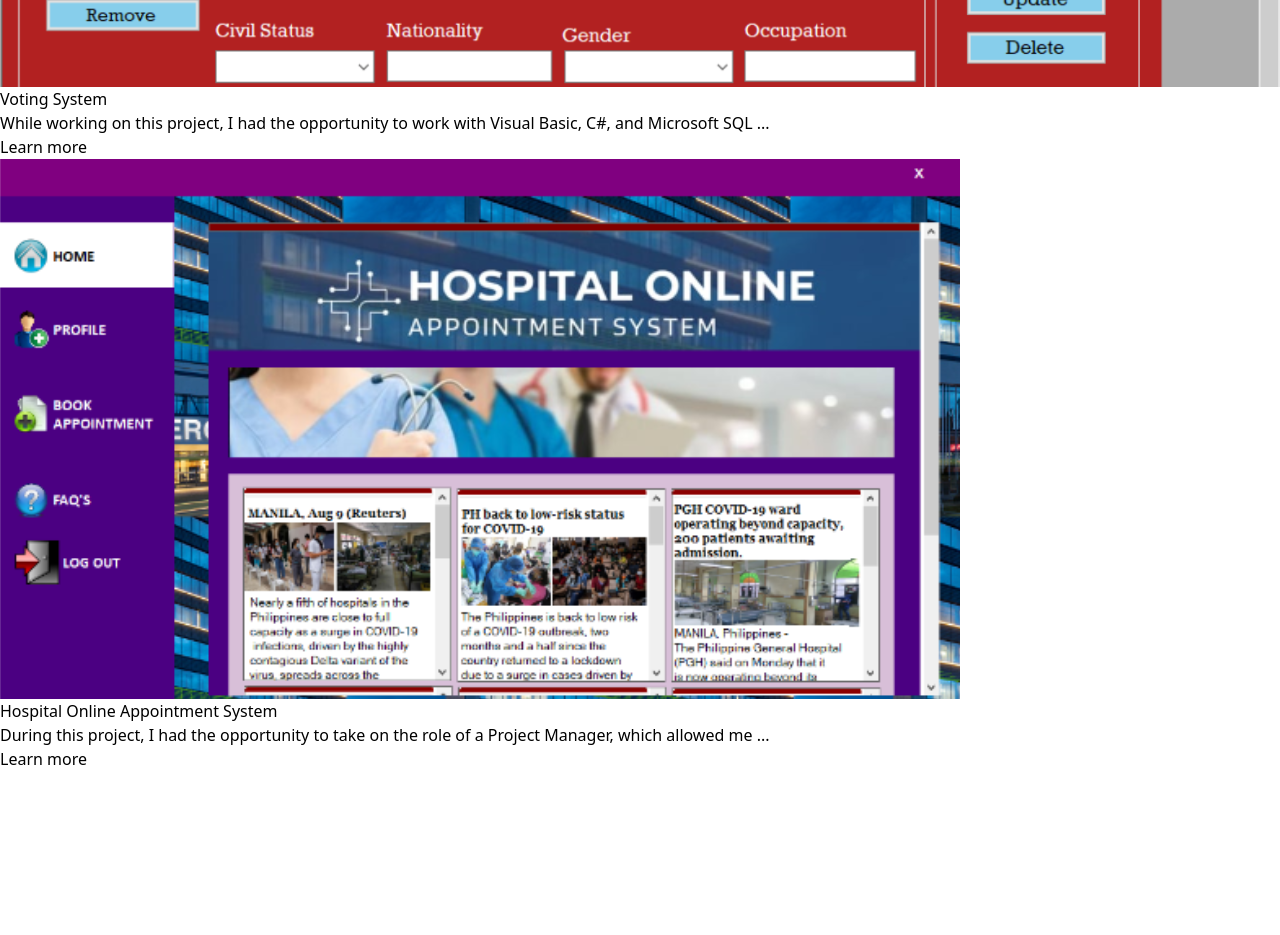
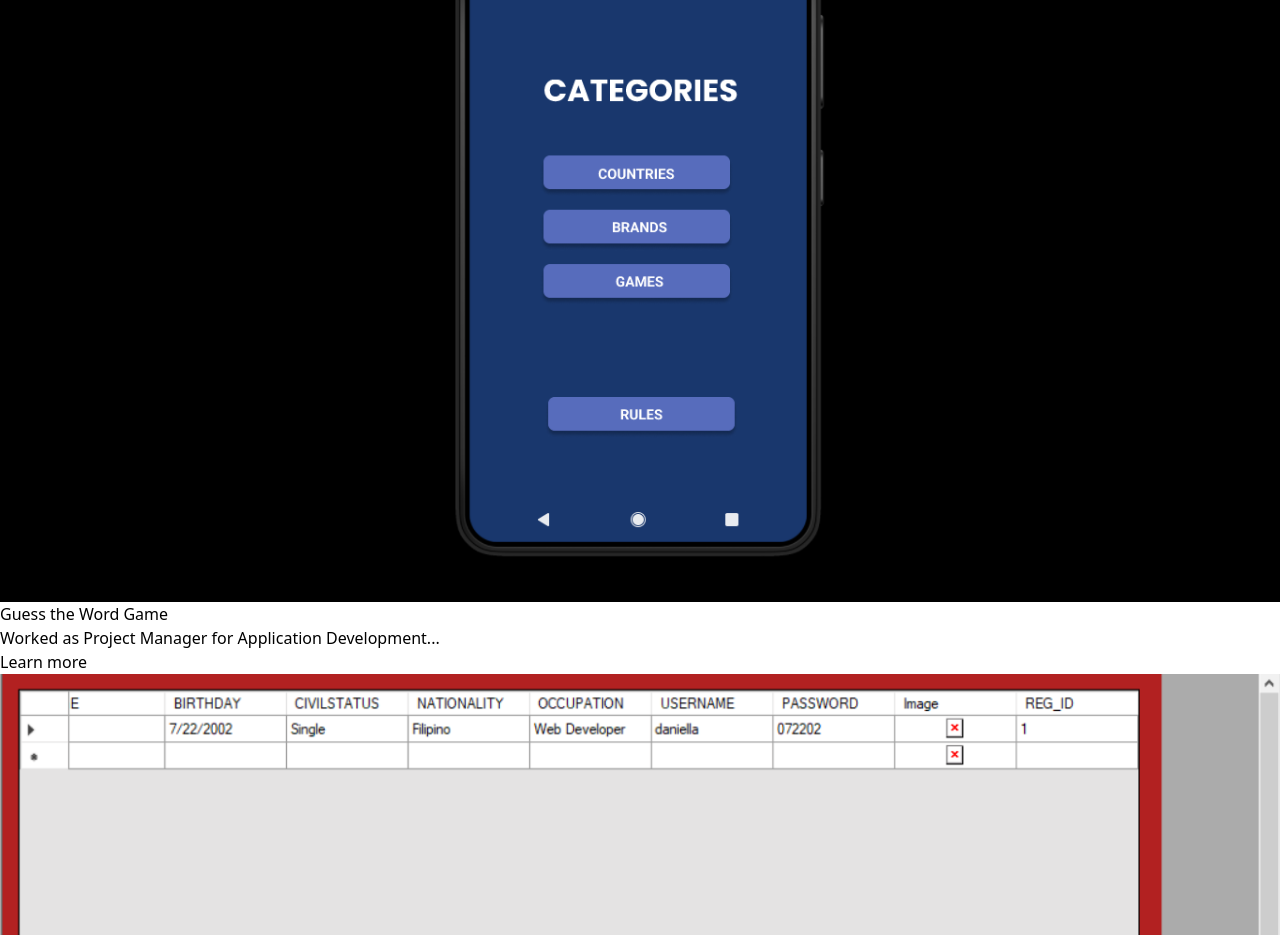
Before and after one commit to anotherinthefire/suntzaur-portfolio, a React (Vite) app: page /project/appointment-system in a window 1280 px wide. Shown: the part 4720-5655 px from the top of the page. Before the commit the page ends 5491 px from the top, so only its background shows below. Built offline with nearby package versions, Linux system fonts and the light colour scheme.

Commit message:
projectview&&404

```diff
--- a/src/App.jsx
+++ b/src/App.jsx
@@ -7,6 +7,7 @@ import Resume from "./pages/Resume"
 import Portfolio from "./pages/Portfolio"
 import Contact from "./pages/Contact"
 import Project  from "./pages/Project";
+import NotFound from "./pages/NotFound";
 
 function App() {
 
@@ -21,6 +22,7 @@ function App() {
             <Route path="/project-list" element={<Portfolio />}/>
             <Route path="/project/:name" element={<Project />}/>
             <Route path="/contact" element={<Contact />}/>
+            <Route path="*" element={<NotFound />}/>
           </Routes>
         </div>
       </Router>
--- /dev/null
+++ b/src/pages/NotFound.jsx
@@ -0,0 +1,11 @@
+const NotFound = () => {
+    return (
+        <div className="h-screen bg-neutral-950">
+            <h1 className="text-4xl font-bold text-white p-60 bg-neutral-950 ">
+                404: Page Not Found
+            </h1>
+        </div>
+    )
+}
+
+export default NotFound
--- a/src/pages/Project.jsx
+++ b/src/pages/Project.jsx
@@ -1,17 +1,36 @@
 import projectContent from "../contents/project-content"
+import { useParams } from "react-router-dom"
 import Projects from "../components/Projects"
-const Project = () => {
+import NotFound from "./NotFound"
+
+const Project = ( ) => {
+  const { name } = useParams()
+  const project = projectContent.find((project) => project.name === name)
+  if (!project) return
+  <NotFound />
+  const otherProjects = projectContent.filter(project => project.name !== name)
   return (
-    <div>
-    <h1 className='sm:text-4xl text-2xl font-bold my-6 text-gray-900'>
-      project
-    </h1>
-    <div className='container py-4 mx-auto'>
-      <div className='flex flex-wrap -m-4'>
-        <Projects projects={projectContent} />
+    <>
+    <div className="h-cover bg-neutral-950">
+      <h1 className="sm:text-4xl text-2xl font-bold my-6 text-white pt-20 text-center">
+        {project.title}
+      </h1>
+      <img
+              className="h-full w-4/5 mx-auto"
+              src={project.thumbnail}
+              alt="project"
+            />
+      {project.description.map((paragraph, index) => (
+        <p className="mx-20 leading-relaxed text-base pb-4 mt-5 text-white text-justify" key={index}>
+          {paragraph}
+        </p>
+      ))}
+      <h1 className="sm:2xl text-xl font-bold py-4 text-white text-left ml-20">Other Projects</h1>
+      <div className="flex flex-wrap  mx-20">
+        <Projects projects={otherProjects}/>
       </div>
-    </div>
-  </div>
+      </div>
+    </>
   )
 }
 
```
